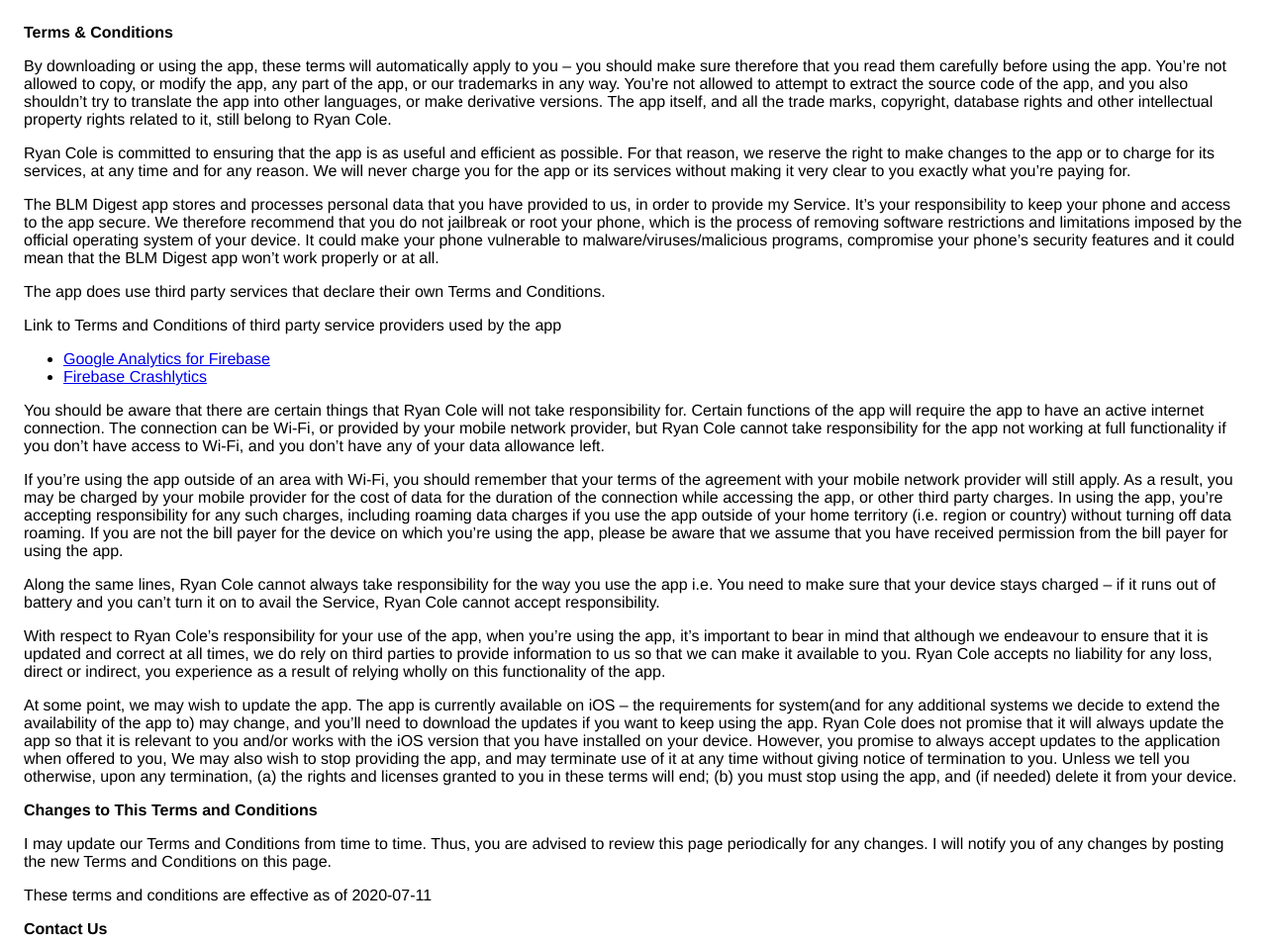
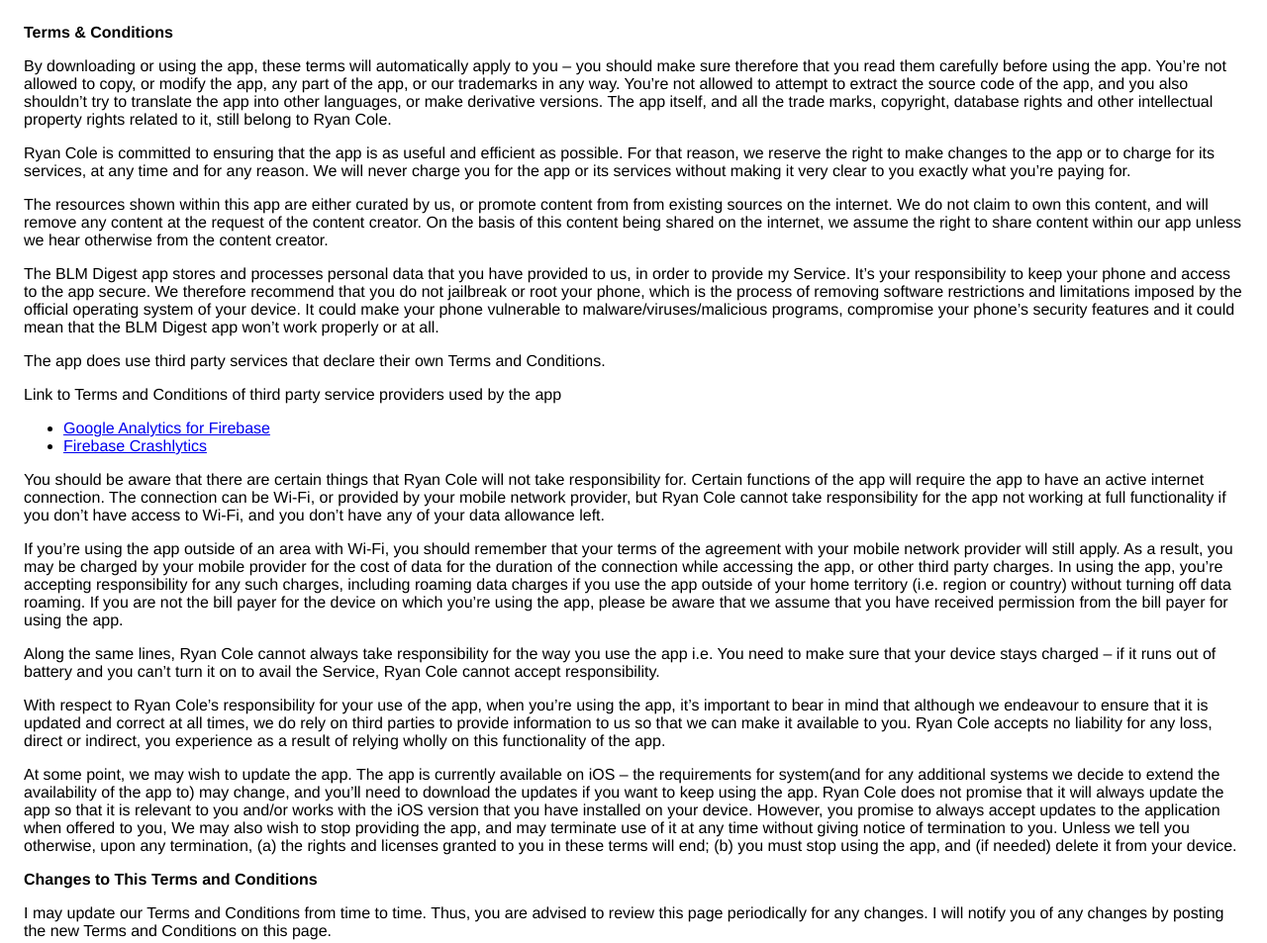
Before and after one commit to rcole34/blmdigest, a plain HTML site: page terms.html in a window 1280 px wide. Shown: the top 953 px of the page at 99% size. Drawn offline with Linux system fonts and the light colour scheme.

Commit message:
Update terms.html

```diff
--- a/terms.html
+++ b/terms.html
@@ -26,6 +26,13 @@
                   its services, at any time and for any reason. We will never
                   charge you for the app or its services without making it very
                   clear to you exactly what you’re paying for.
+                </p> <p>
+                  The resources shown within this app are either curated by us, or
+                  promote content from from existing sources on the internet.
+                  We do not claim to own this content, and will remove any content
+                  at the request of the content creator. On the basis of this content
+                  being shared on the internet, we assume the right to share content
+                  within our app unless we hear otherwise from the content creator.
                 </p> <p>
                   The BLM Digest app stores and processes personal data that
                   you have provided to us, in order to provide my
```
